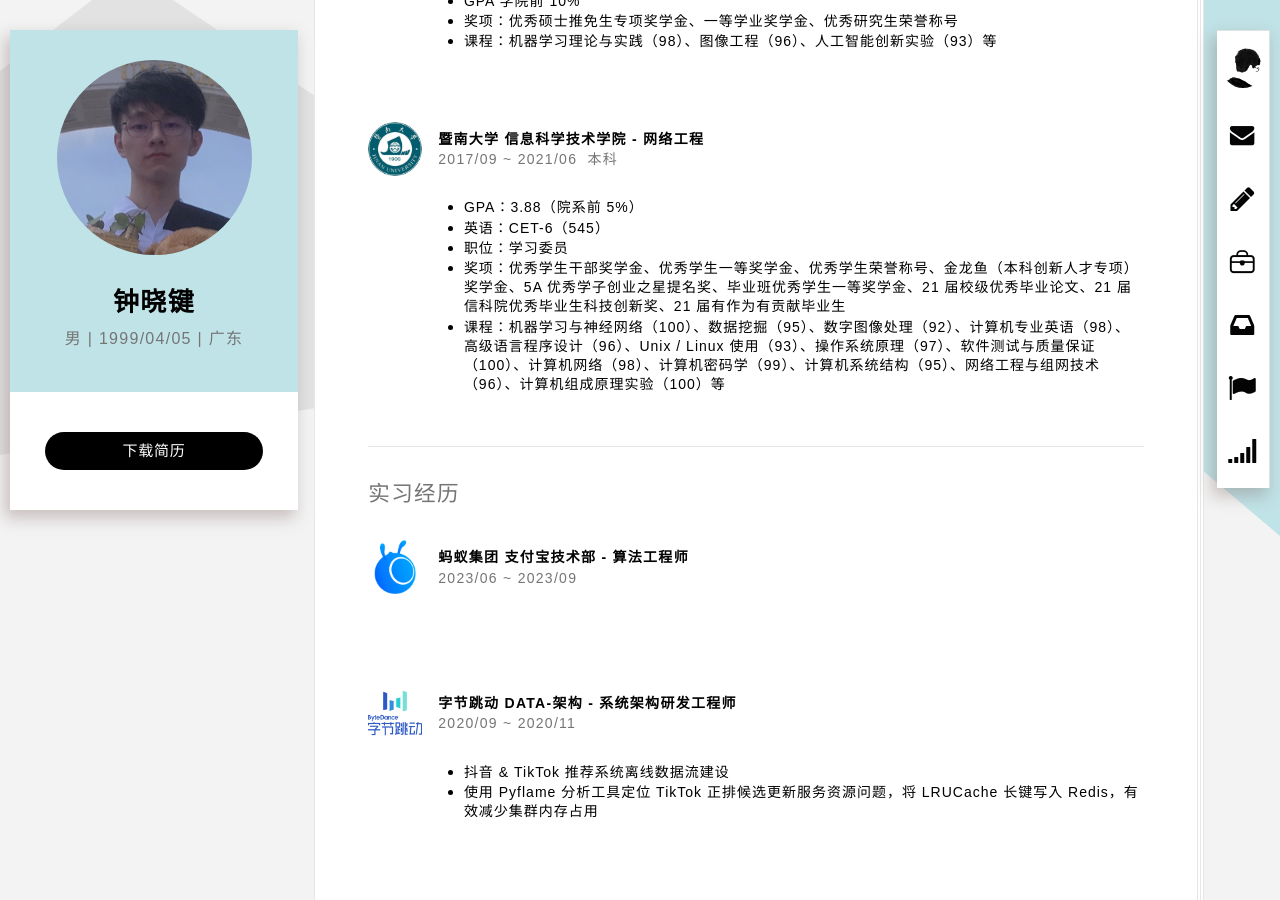
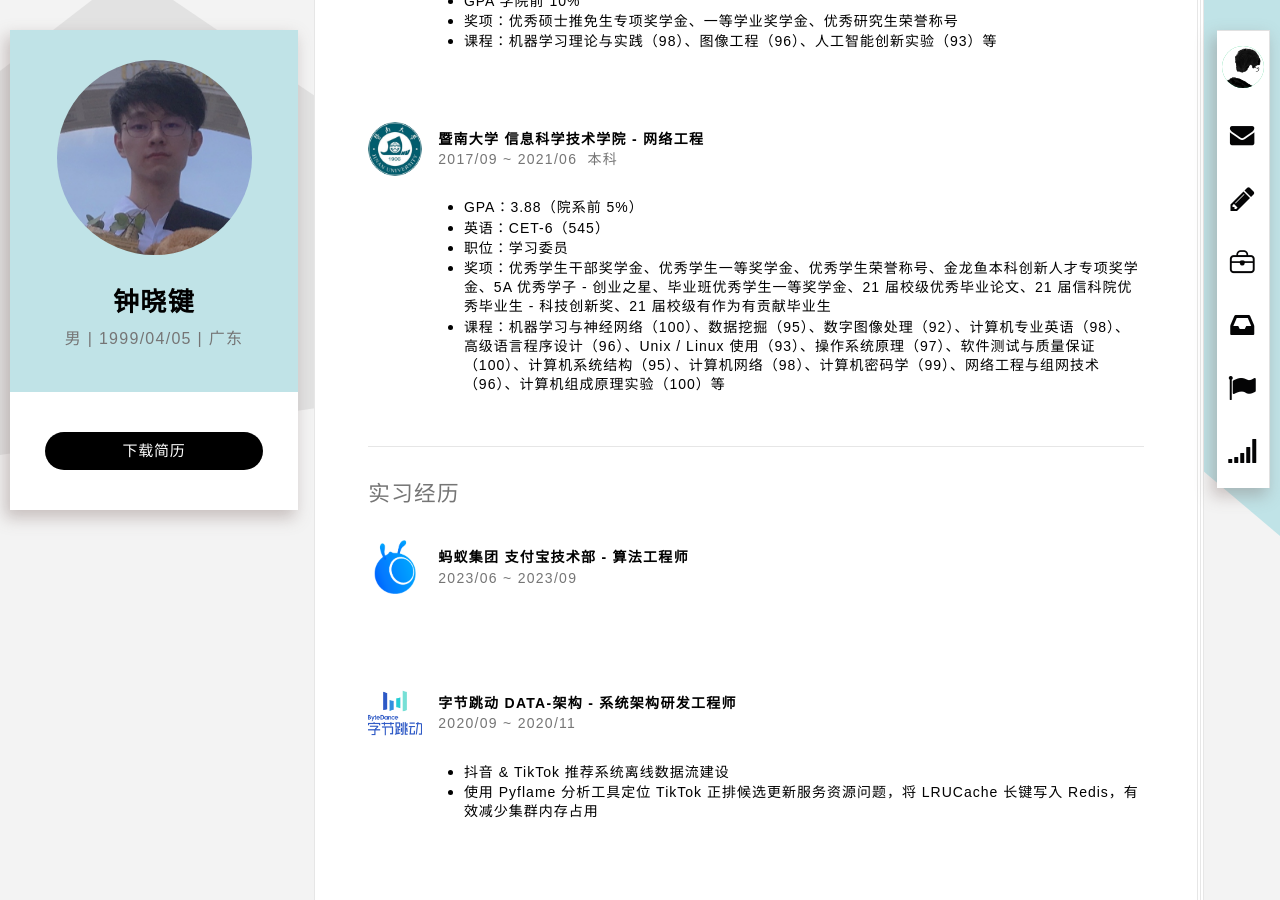
Before and after one commit to xiaojianzhong/xiaojianzhong.github.io, a Jekyll site: the page built from index.html, in a window 1280 px wide and 900 px high, scrolled down 565 px. Built offline with Jekyll 4.4.1, drawn with Linux system fonts in a browser that asks for light colours; some web fonts are replaced.

Commit message:
feat(platform-browser): 更新教育经历信息

```diff
--- a/_config.yml
+++ b/_config.yml
@@ -38,8 +38,8 @@ educations:
       - GPA：3.88（院系前 5%）
       - 英语：CET-6（545）
       - 职位：学习委员
-      - 奖项：优秀学生干部奖学金、优秀学生一等奖学金、优秀学生荣誉称号、金龙鱼（本科创新人才专项）奖学金、5A 优秀学子创业之星提名奖、毕业班优秀学生一等奖学金、21 届校级优秀毕业论文、21 届信科院优秀毕业生科技创新奖、21 届有作为有贡献毕业生
-      - 课程：机器学习与神经网络（100）、数据挖掘（95）、数字图像处理（92）、计算机专业英语（98）、高级语言程序设计（96）、Unix / Linux 使用（93）、操作系统原理（97）、软件测试与质量保证（100）、计算机网络（98）、计算机密码学（99）、计算机系统结构（95）、网络工程与组网技术（96）、计算机组成原理实验（100）等
+      - 奖项：优秀学生干部奖学金、优秀学生一等奖学金、优秀学生荣誉称号、金龙鱼本科创新人才专项奖学金、5A 优秀学子 - 创业之星、毕业班优秀学生一等奖学金、21 届校级优秀毕业论文、21 届信科院优秀毕业生 - 科技创新奖、21 届校级有作为有贡献毕业生
+      - 课程：机器学习与神经网络（100）、数据挖掘（95）、数字图像处理（92）、计算机专业英语（98）、高级语言程序设计（96）、Unix / Linux 使用（93）、操作系统原理（97）、软件测试与质量保证（100）、计算机系统结构（95）、计算机网络（98）、计算机密码学（99）、网络工程与组网技术（96）、计算机组成原理实验（100）等
   - avatar: /styles/img/xdu.jpg
     school: 西安电子科技大学
     faculty: 智能感知与图像理解教育部重点实验室
```
